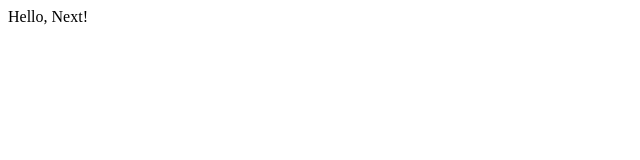
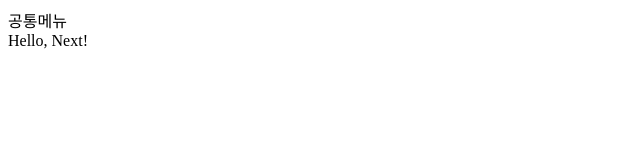
Before and after one commit to ianlee92/React-SNS, a Next.js app: page / in a window 1280 px wide. Shown: the top 160 px of the page, without its empty margins (0-640 px from the left). Built offline with nearby package versions, Linux system fonts and the light colour scheme.

Commit message:
components, 레이아웃

```diff
--- /dev/null
+++ b/components/AppLayout.js
@@ -0,0 +1,16 @@
+import PropTypes from 'prop-types';
+
+const AppLayout = ({ children }) => {
+    return (
+        <div>
+            <div>공통메뉴</div>
+            {children}
+        </div>
+    )
+};
+
+AppLayout.prototype = {
+    children: PropTypes.node.isRequired,
+};
+
+export default AppLayout;
--- a/package.json
+++ b/package.json
@@ -10,6 +10,7 @@
   "license": "ISC",
   "dependencies": {
     "next": "^11.0.1",
+    "prop-types": "^15.7.2",
     "react": "^17.0.2",
     "react-dom": "^17.0.2"
   }
--- a/pages/index.js
+++ b/pages/index.js
@@ -1,6 +1,10 @@
+import AppLayout from '../components/AppLayout';
+
 const Home = () => {
     return (
-        <div>Hello, Next!</div>
+        <AppLayout>
+            <div>Hello, Next!</div>
+        </AppLayout>
     );
 }
 
```
